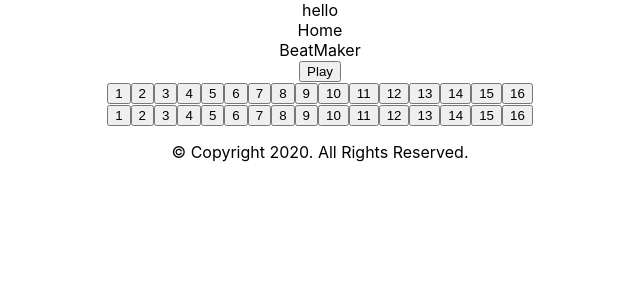
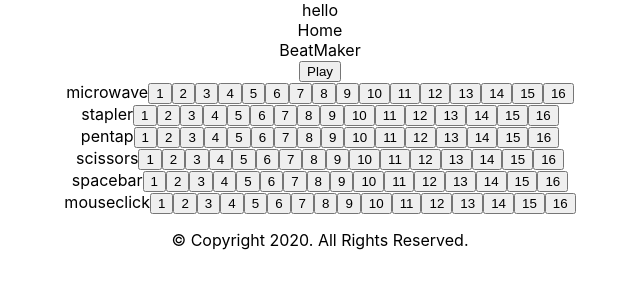
Before and after one commit to cjstarke/desk-jockey, a React (Create React App) app in the folder client/: page / in a window 1280 px wide. Shown: the top 300 px of the page, without its empty margins (320-960 px from the left). Built offline with nearby package versions, Linux system fonts and the light colour scheme.

Commit message:
added all track rows

```diff
--- a/client/src/components/BeatMaker.js
+++ b/client/src/components/BeatMaker.js
@@ -1,6 +1,6 @@
 import React from 'react'
-import { tracks } from '../services/constants'
 import TrackRow from './TrackRow'
+
 class BeatMaker extends React.Component {
   constructor(props) {
     super(props)
@@ -11,11 +11,7 @@ class BeatMaker extends React.Component {
     }
     this.interval = null
   }
-  // componentDidMount() {
-  //   this.player.src = tracks.microwave
-  //   this.player2.src = tracks.stapler
-  //   this.player3.src = tracks.pentap
-  // }
+
   onPlay = () => {
     let counter = 0
     this.setState({ player: "playing", looping: true })
@@ -25,40 +21,17 @@ class BeatMaker extends React.Component {
         player: `${prevState}${counter}`
       }))
       counter ++
-    }, 16*500);
+    }, 16*200);
   }
   onStop = () => {
     this.setState({ player: "stopped", looping: false })
     clearInterval(this.interval)
   }
 
-    // if (this.state.player !== prevState.player) {
-    //     if (this.state.player === "stopped") {
-    //     this.player.pause();
-    //     this.player.currentTime = 0;
-    //     this.setState({ selectedTrack: null });
-    //   } else if (
-    //     this.state.player === "playing" &&
-    //     prevState.player === "stopped"
-    //   ) {
-    //     this.player.play();
-    //   }
-    // }
-
-
-
   render() {
     return (
       <>
         <div>BeatMaker</div>
-        {/* <ul>
-          <li
-            onClick={() => this.setState({selectedTrack: "microwave"})}
-          >microwave</li>
-           <li
-            onClick={() => this.setState({selectedTrack: "stapler"})}
-          >stapler</li>
-        </ul> */}
         <div>
           {this.state.looping === false && (
             <button onClick={this.onPlay} >
@@ -72,15 +45,26 @@ class BeatMaker extends React.Component {
           )}
 
         </div>
-        {/* <audio ref={ref => this.player = ref} />
-        <audio ref={ref => this.player2 = ref} />
-        <audio ref={ref => this.player3 = ref} /> */}
         <TrackRow
           track="microwave"
           player={this.state.player}/>
         <TrackRow
           track="stapler"
-          player={this.state.player}/>
+          player={this.state.player} />
+        <TrackRow
+          track="pentap"
+          player={this.state.player} />
+        <TrackRow
+          track="scissors"
+          player={this.state.player} />
+        <TrackRow
+          track="spacebar"
+          player={this.state.player} />
+        <TrackRow
+          track="mouseclick"
+          player={this.state.player} />
+
+
       </>
 
     )
--- a/client/src/components/TrackNode.jsx
+++ b/client/src/components/TrackNode.jsx
@@ -32,20 +32,18 @@ class TrackNode extends React.Component {
   setSound = () => {
     let sample = this.props.track
     this.sound.src = tracks[sample]
+    this.sound.load()
   }
   onPlay = () => {
     this.timer = setTimeout(() => {
       this.sound.play()
-    }, (this.props.place*500))
+    }, (this.props.place*200))
   }
   onStop = () => {
     clearTimeout(this.timer)
     this.sound.pause()
     this.sound.currentTime=0
   }
-
-
-
 
   render() {
 
--- a/client/src/components/TrackRow.jsx
+++ b/client/src/components/TrackRow.jsx
@@ -1,5 +1,4 @@
 import React from 'react'
-import { tracks } from '../services/constants'
 import TrackNode from './TrackNode';
 
 class TrackRow extends React.Component {
@@ -7,7 +6,6 @@ class TrackRow extends React.Component {
     super(props)
     this.state = {}
   }
-
 
   render() {
     const row = Array.from(Array(16)).map((item, index) => {
@@ -22,6 +20,7 @@ class TrackRow extends React.Component {
     })
     return (
       <div>
+        {this.props.track}
         {row}
       </div>
     )
--- a/client/src/services/constants.jsx
+++ b/client/src/services/constants.jsx
@@ -3,6 +3,7 @@ import pentap from '../tracks/Pentap.mp3'
 import scissors from '../tracks/Scissors.mp3'
 import spacebar from '../tracks/SpaceBar.mp3'
 import stapler from '../tracks/Stapler.mp3'
+import mouseclick from '../tracks/Mouseclick.mp3'
 
 
 export const tracks = {
@@ -10,5 +11,6 @@ export const tracks = {
   pentap: pentap,
   scissors: scissors,
   spacebar: spacebar,
-  stapler: stapler
+  stapler: stapler,
+  mouseclick: mouseclick
 }
```
Also changed, not shown: 1 other file (tests, documents, lock files or other folders).
